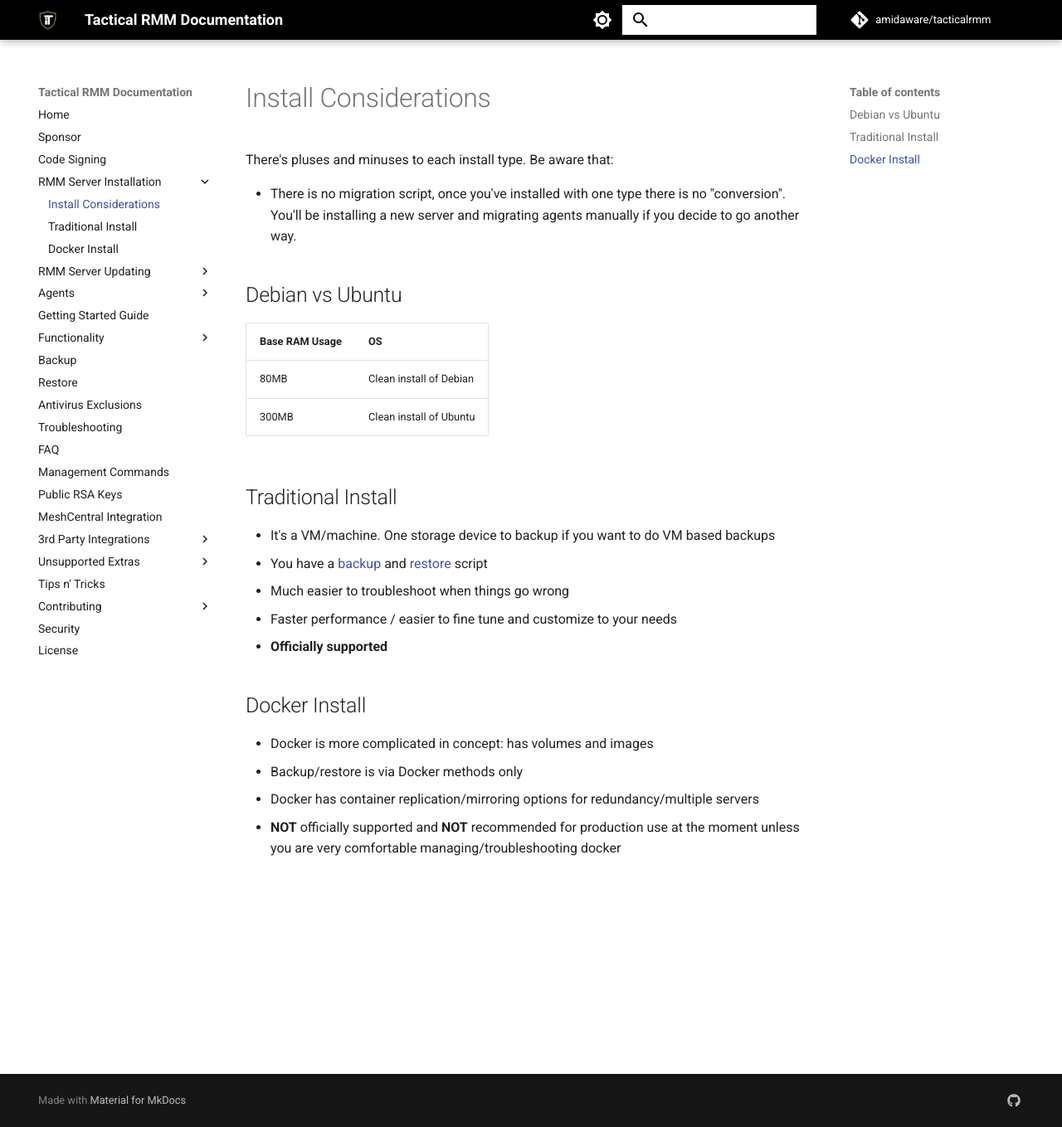
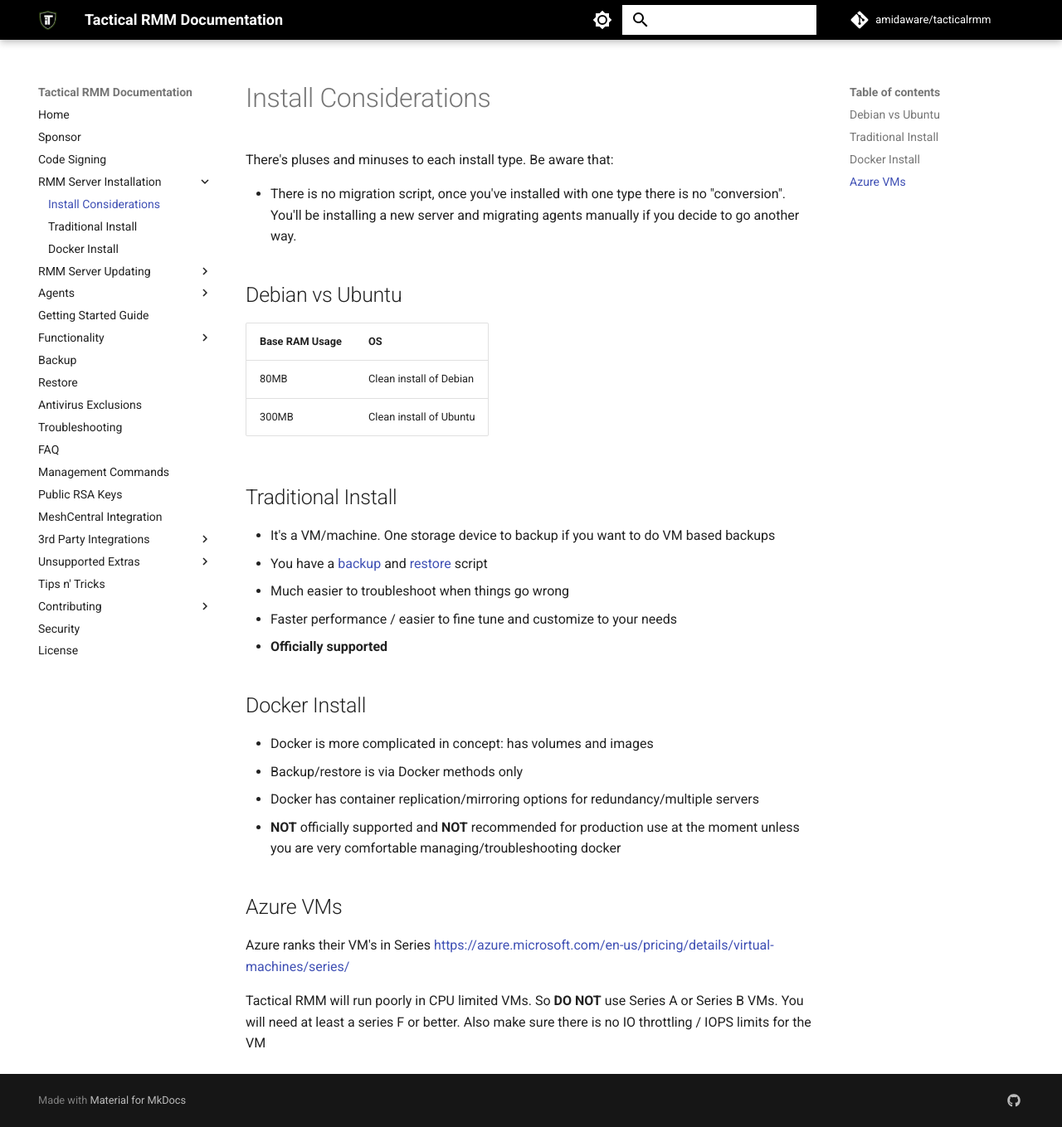
Before and after one commit to amidaware/trmm-docs, an MkDocs documentation site: the page built from docs/install_considerations.md, in a window 1280 px wide and 1359 px high. Shown: the whole window at 83% size. Built offline with MkDocs 1.6.1 and Material for MkDocs 9.7.7, drawn with Linux system fonts in a browser that asks for light colours; comment, search, counter and statistics services are not loaded.

Commit message:
notes about azure

```diff
--- a/docs/install_considerations.md
+++ b/docs/install_considerations.md
@@ -3,7 +3,6 @@
 There's pluses and minuses to each install type. Be aware that:
 
 - There is no migration script, once you've installed with one type there is no "conversion". You'll be installing a new server and migrating agents manually if you decide to go another way.
-
 
 ## Debian vs Ubuntu
 
@@ -26,3 +25,9 @@
 - Backup/restore is via Docker methods only
 - Docker has container replication/mirroring options for redundancy/multiple servers
 - **NOT** officially supported and **NOT** recommended for production use at the moment unless you are very comfortable managing/troubleshooting docker
+
+## Azure VMs
+
+Azure ranks their VM's in Series <https://azure.microsoft.com/en-us/pricing/details/virtual-machines/series/>
+
+Tactical RMM will run poorly in CPU limited VMs. So **DO NOT** use Series A or Series B VMs. You will need at least a series F or better. Also make sure there is no IO throttling / IOPS limits for the VM
```
